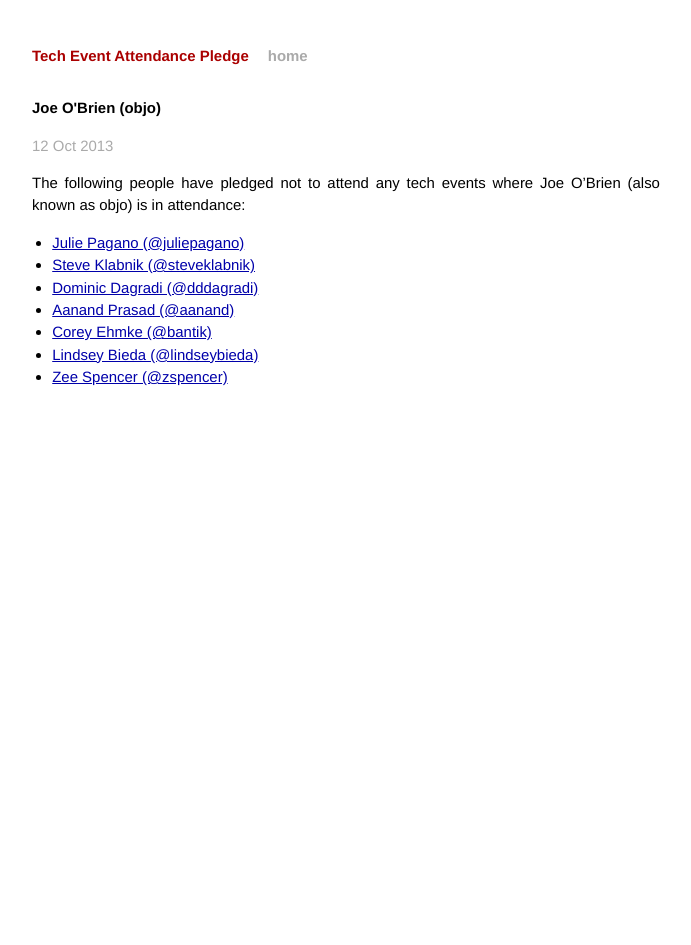
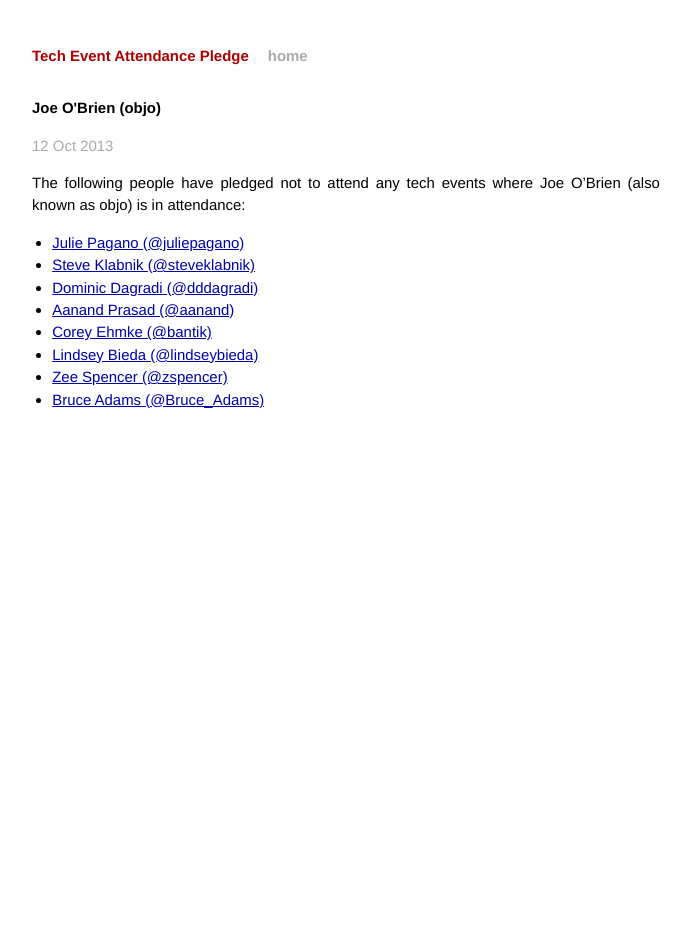
Before and after one commit to techtektek/tech-event-attendance-pledge.github.io, a Jekyll site: the page built from _posts/2013-10-12-objo.markdown, in a window 1280 px wide. Shown: the whole page, without its empty margins (294-985 px from the left). Built offline with Jekyll 4.4.1, drawn with Linux system fonts in a browser that asks for light colours; Markdown is read by kramdown in place of the engine named in the settings.

Commit message:
Add Bruce_Adams.

```diff
--- a/_posts/2013-10-12-objo.markdown
+++ b/_posts/2013-10-12-objo.markdown
@@ -15,3 +15,4 @@ O'Brien (also known as objo) is in attendance:
 * [Corey Ehmke (@bantik)](https://twitter.com/bantik/status/389057256496459777)
 * [Lindsey Bieda (@lindseybieda)](https://twitter.com/lindseybieda/status/389056190933897216)
 * [Zee Spencer (@zspencer)](https://twitter.com/zspencer/status/388895328268611584)
+* [Bruce Adams (@Bruce_Adams)](https://twitter.com/Bruce_Adams/status/389036623973060608)
```
